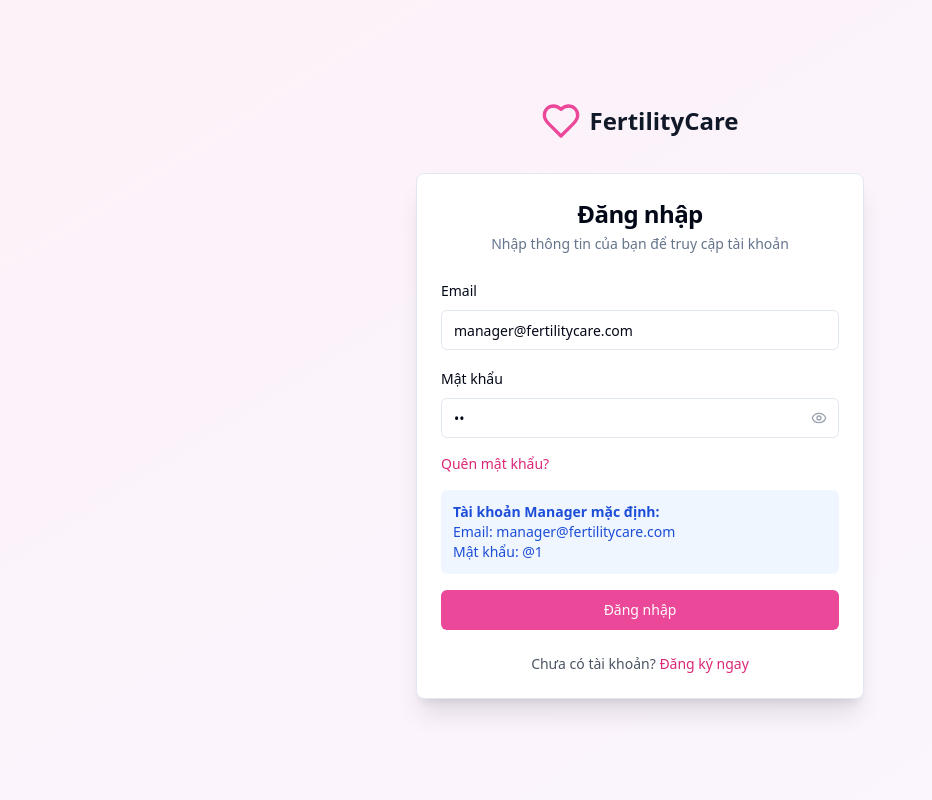
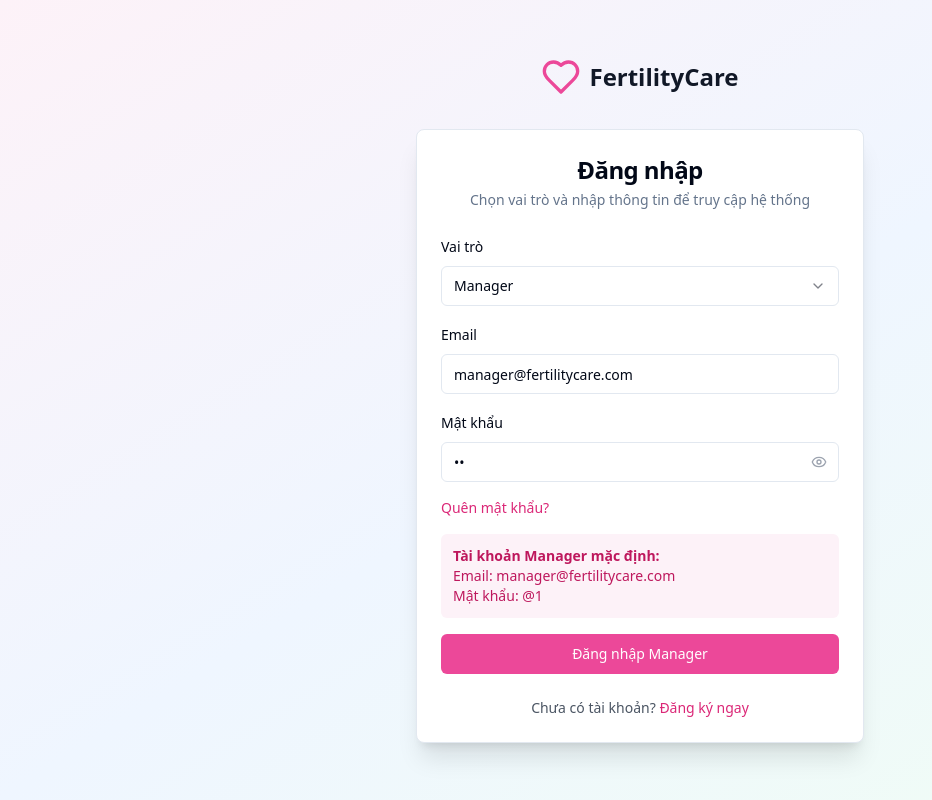
Before and after one commit to Bonn0pr0/auth-simplified-vietnam, a React (Vite) app: page /login in a window 1280 px wide. Shown: the whole page, without its empty margins (0-932 px from the left). Built offline with nearby package versions, Linux system fonts and the light colour scheme.

Commit message:
Refactor: Use /login for both roles
Allow both manager and staff to log in from the /login page, removing the separate /unified-login page.

```diff
--- a/src/pages/Login.tsx
+++ b/src/pages/Login.tsx
@@ -1,42 +1,66 @@
+
 import { useState } from 'react';
 import { Link, useNavigate } from 'react-router-dom';
 import { Button } from '@/components/ui/button';
 import { Input } from '@/components/ui/input';
 import { Label } from '@/components/ui/label';
 import { Card, CardContent, CardDescription, CardHeader, CardTitle } from '@/components/ui/card';
+import { Select, SelectContent, SelectItem, SelectTrigger, SelectValue } from '@/components/ui/select';
 import { Heart, Eye, EyeOff } from 'lucide-react';
 import { useToast } from '@/hooks/use-toast';
 
 const Login = () => {
   const [showPassword, setShowPassword] = useState(false);
   const [formData, setFormData] = useState({
+    role: 'manager',
     email: 'manager@fertilitycare.com',
     password: '@1'
   });
   const { toast } = useToast();
   const navigate = useNavigate();
 
+  const handleRoleChange = (role: string) => {
+    setFormData({
+      role,
+      email: role === 'manager' ? 'manager@fertilitycare.com' : 'staff@fertilitycare.com',
+      password: '@1'
+    });
+  };
+
   const handleSubmit = (e: React.FormEvent) => {
     e.preventDefault();
     console.log('Login attempt:', formData);
 
-    // Kiểm tra đăng nhập với tài khoản manager mặc định
+    if (formData.role === 'manager') {
       if (formData.email === 'manager@fertilitycare.com' && formData.password === '@1') {
-      // Set localStorage để đánh dấu đã đăng nhập
         localStorage.setItem('isManagerLoggedIn', 'true');
-
         toast({
           title: "Đăng nhập thành công!",
           description: "Chào mừng Manager đến với hệ thống quản lý.",
         });
-      // Điều hướng đến dashboard
         navigate('/dashboard');
       } else {
         toast({
           title: "Đăng nhập thất bại!",
-        description: "Email hoặc mật khẩu không đúng.",
+          description: "Email hoặc mật khẩu Manager không đúng.",
           variant: "destructive",
         });
+      }
+    } else {
+      if (formData.email === 'staff@fertilitycare.com' && formData.password === '@1') {
+        localStorage.setItem('isStaffLoggedIn', 'true');
+        toast({
+          title: "Đăng nhập thành công!",
+          description: "Chào mừng Staff đến với hệ thống quản lý.",
+        });
+        navigate('/staff-dashboard');
+      } else {
+        toast({
+          title: "Đăng nhập thất bại!",
+          description: "Email hoặc mật khẩu Staff không đúng.",
+          variant: "destructive",
+        });
+      }
     }
   };
 
@@ -48,7 +72,7 @@ const Login = () => {
   };
 
   return (
-    <div className="min-h-screen bg-gradient-to-br from-pink-50 to-purple-50 flex items-center justify-center py-12 px-4 sm:px-6 lg:px-8">
+    <div className="min-h-screen bg-gradient-to-br from-pink-50 via-blue-50 to-green-50 flex items-center justify-center py-12 px-4 sm:px-6 lg:px-8">
       <div className="max-w-md w-full space-y-8">
         {/* Logo */}
         <div className="text-center">
@@ -62,11 +86,24 @@ const Login = () => {
           <CardHeader className="space-y-1">
             <CardTitle className="text-2xl font-bold text-center">Đăng nhập</CardTitle>
             <CardDescription className="text-center">
-              Nhập thông tin của bạn để truy cập tài khoản
+              Chọn vai trò và nhập thông tin để truy cập hệ thống
             </CardDescription>
           </CardHeader>
           <CardContent>
             <form onSubmit={handleSubmit} className="space-y-4">
+              <div className="space-y-2">
+                <Label htmlFor="role">Vai trò</Label>
+                <Select value={formData.role} onValueChange={handleRoleChange}>
+                  <SelectTrigger>
+                    <SelectValue placeholder="Chọn vai trò" />
+                  </SelectTrigger>
+                  <SelectContent>
+                    <SelectItem value="manager">Manager</SelectItem>
+                    <SelectItem value="staff">Staff</SelectItem>
+                  </SelectContent>
+                </Select>
+              </div>
+
               <div className="space-y-2">
                 <Label htmlFor="email">Email</Label>
                 <Input
@@ -120,19 +157,19 @@ const Login = () => {
               </div>
 
               {/* Thông tin tài khoản mặc định */}
-              <div className="bg-blue-50 p-3 rounded-md">
-                <p className="text-sm text-blue-700">
-                  <strong>Tài khoản Manager mặc định:</strong><br />
-                  Email: manager@fertilitycare.com<br />
+              <div className={`p-3 rounded-md ${formData.role === 'manager' ? 'bg-pink-50' : 'bg-blue-50'}`}>
+                <p className={`text-sm ${formData.role === 'manager' ? 'text-pink-700' : 'text-blue-700'}`}>
+                  <strong>Tài khoản {formData.role === 'manager' ? 'Manager' : 'Staff'} mặc định:</strong><br />
+                  Email: {formData.role === 'manager' ? 'manager@fertilitycare.com' : 'staff@fertilitycare.com'}<br />
                   Mật khẩu: @1
                 </p>
               </div>
 
               <Button
                 type="submit"
-                className="w-full bg-pink-500 hover:bg-pink-600 text-white"
+                className={`w-full text-white ${formData.role === 'manager' ? 'bg-pink-500 hover:bg-pink-600' : 'bg-blue-500 hover:bg-blue-600'}`}
               >
-                Đăng nhập
+                Đăng nhập {formData.role === 'manager' ? 'Manager' : 'Staff'}
               </Button>
             </form>
 
```
Lines whose indentation alone changed are shown as unchanged.
